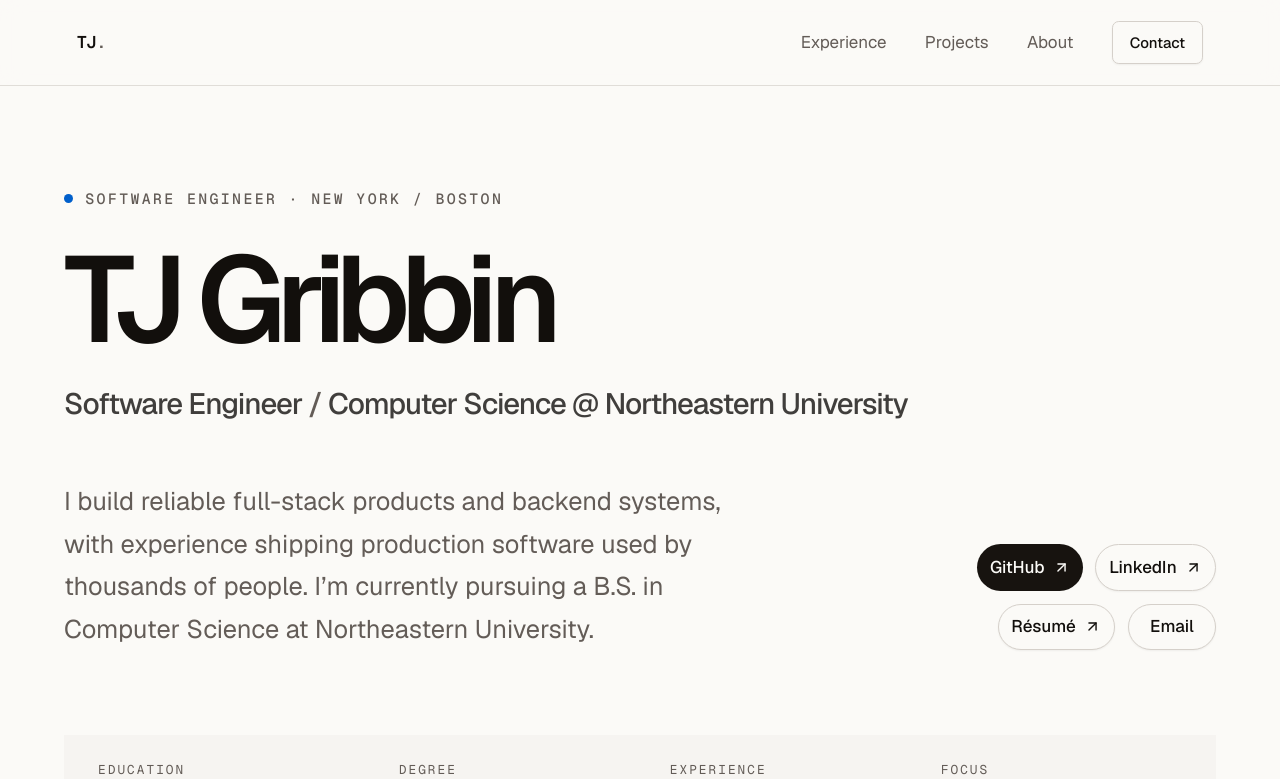
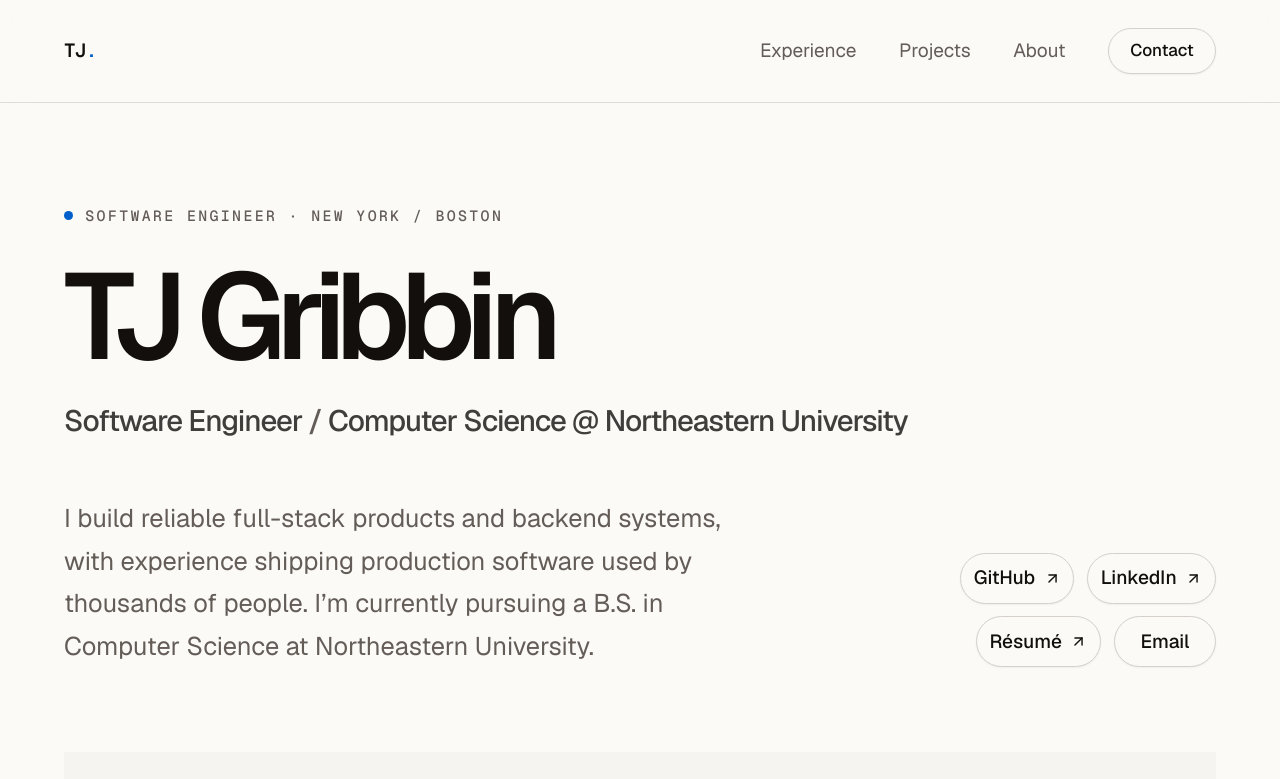
Before and after one commit to timothygribbin/personal-website-updated, a Next.js app: page / in a window 1280 px wide. Shown: the top 779 px of the page. Built offline with nearby package versions, Linux system fonts and the light colour scheme.

Commit message:
style: unify connection actions and header scale

```diff
--- a/app/page.tsx
+++ b/app/page.tsx
@@ -10,12 +10,10 @@ function ActionLink({
   href,
   label,
   external = false,
-  primary = false,
 }: {
   href: string;
   label: string;
   external?: boolean;
-  primary?: boolean;
 }) {
   if (!href) {
     return (
@@ -31,8 +29,8 @@ function ActionLink({
       target={external ? "_blank" : undefined}
       rel={external ? "noreferrer" : undefined}
       className={cn(
-        buttonVariants({ variant: primary ? "default" : "outline" }),
-        "h-11 rounded-full px-5 text-base",
+        buttonVariants({ variant: "outline" }),
+        "h-12 rounded-full px-6 text-lg",
       )}
     >
       {label}
@@ -70,8 +68,8 @@ export default function Home() {
 
           <div className="mt-8 flex flex-col justify-end lg:col-span-4 lg:mt-14 lg:items-end">
             <div className="flex flex-wrap gap-3 lg:justify-end">
-              {portfolio.heroLinks.map((link, index) => (
-                <ActionLink key={link.label} {...link} primary={index === 0} />
+              {portfolio.heroLinks.map((link) => (
+                <ActionLink key={link.label} {...link} />
               ))}
             </div>
           </div>
--- a/components/site-header.tsx
+++ b/components/site-header.tsx
@@ -4,5 +4,5 @@ import { cn } from "@/lib/utils";
 const navigation = [{ label: "Experience", href: "#experience" }, { label: "Projects", href: "#projects" }, { label: "About", href: "#about" }];
 
 export function SiteHeader() {
-  return <header className="sticky top-0 z-50 border-b border-border/70 bg-background/85 backdrop-blur-md"><a href="#main-content" className="sr-only focus:not-sr-only focus:absolute focus:left-4 focus:top-4 focus:z-50 focus:rounded-md focus:bg-background focus:px-3 focus:py-2">Skip to content</a><div className="flex h-20 w-full items-center justify-between px-6 md:px-[6vw]"><a href="#main-content" className="font-mono text-base font-semibold tracking-[-0.03em]">TJ<span className="text-muted-foreground">.</span></a><nav aria-label="Primary navigation" className="hidden items-center gap-9 sm:flex">{navigation.map((item) => <a key={item.href} href={item.href} className="text-base text-muted-foreground transition-colors hover:text-foreground">{item.label}</a>)}<a href="#contact" className={cn(buttonVariants({ variant: "outline" }), "h-10 px-4")}>Contact</a></nav><a href="#projects" className="text-base text-muted-foreground sm:hidden">Work</a></div></header>;
+  return <header className="sticky top-0 z-50 border-b border-border/70 bg-background/85 backdrop-blur-md"><a href="#main-content" className="sr-only focus:not-sr-only focus:absolute focus:left-4 focus:top-4 focus:z-50 focus:rounded-md focus:bg-background focus:px-3 focus:py-2">Skip to content</a><div className="flex h-24 w-full items-center justify-between px-6 md:px-[5vw]"><a href="#main-content" className="font-mono text-lg font-semibold tracking-[-0.03em]">TJ<span className="text-[var(--signal)]">.</span></a><nav aria-label="Primary navigation" className="hidden items-center gap-10 sm:flex">{navigation.map((item) => <a key={item.href} href={item.href} className="text-lg text-muted-foreground transition-colors hover:text-foreground">{item.label}</a>)}<a href="#contact" className={cn(buttonVariants({ variant: "outline" }), "h-11 rounded-full px-5 text-base")}>Contact</a></nav><a href="#projects" className="text-lg text-muted-foreground sm:hidden">Work</a></div></header>;
 }
```
